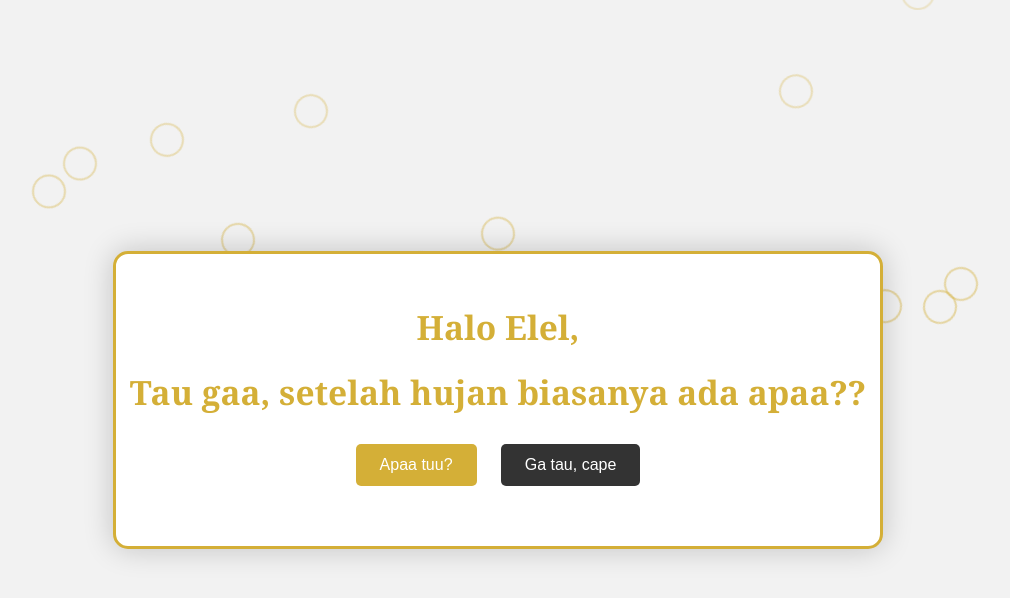
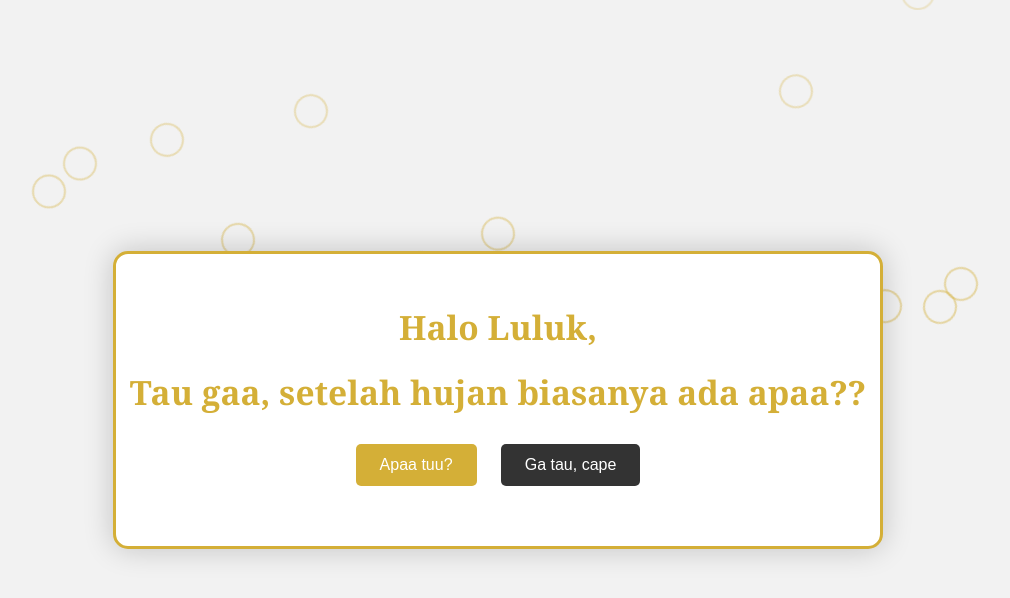
Before and after one commit to ariefshecter/hitagi, a plain HTML site: page index.html in a window 1280 px wide. Shown: the whole page, without its empty margins (142-1152 px from the left). Drawn offline with Linux system fonts and the light colour scheme.

Commit message:
Update index.html

```diff
--- a/index.html
+++ b/index.html
@@ -108,7 +108,7 @@
 <body>
 
 <div class="container">
-    <h1>Halo Elel,</h1>
+    <h1>Halo Luluk,</h1>
     <h1>Tau gaa, setelah hujan biasanya ada apaa??</h1>
     <div class="options">
         <button class="btn-a" onclick="showAnswer('a')">Apaa tuu?</button>
```
